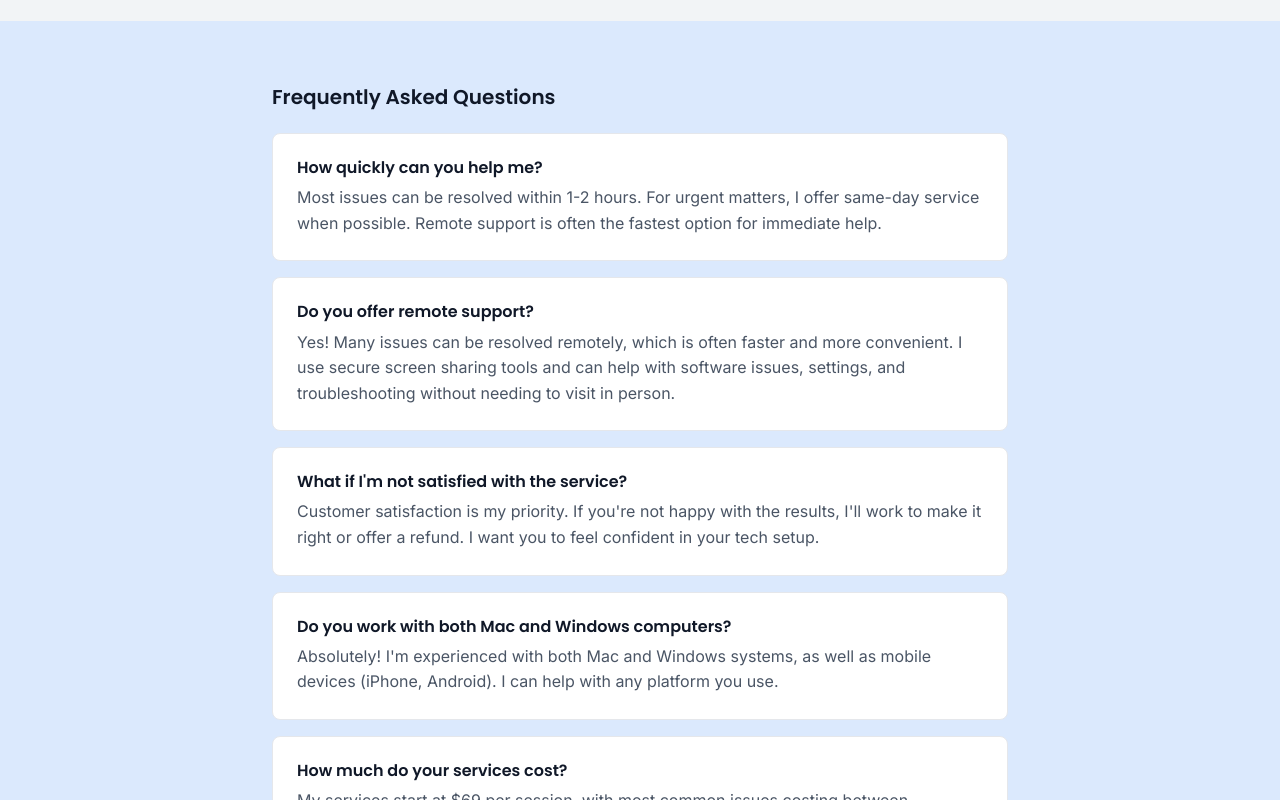
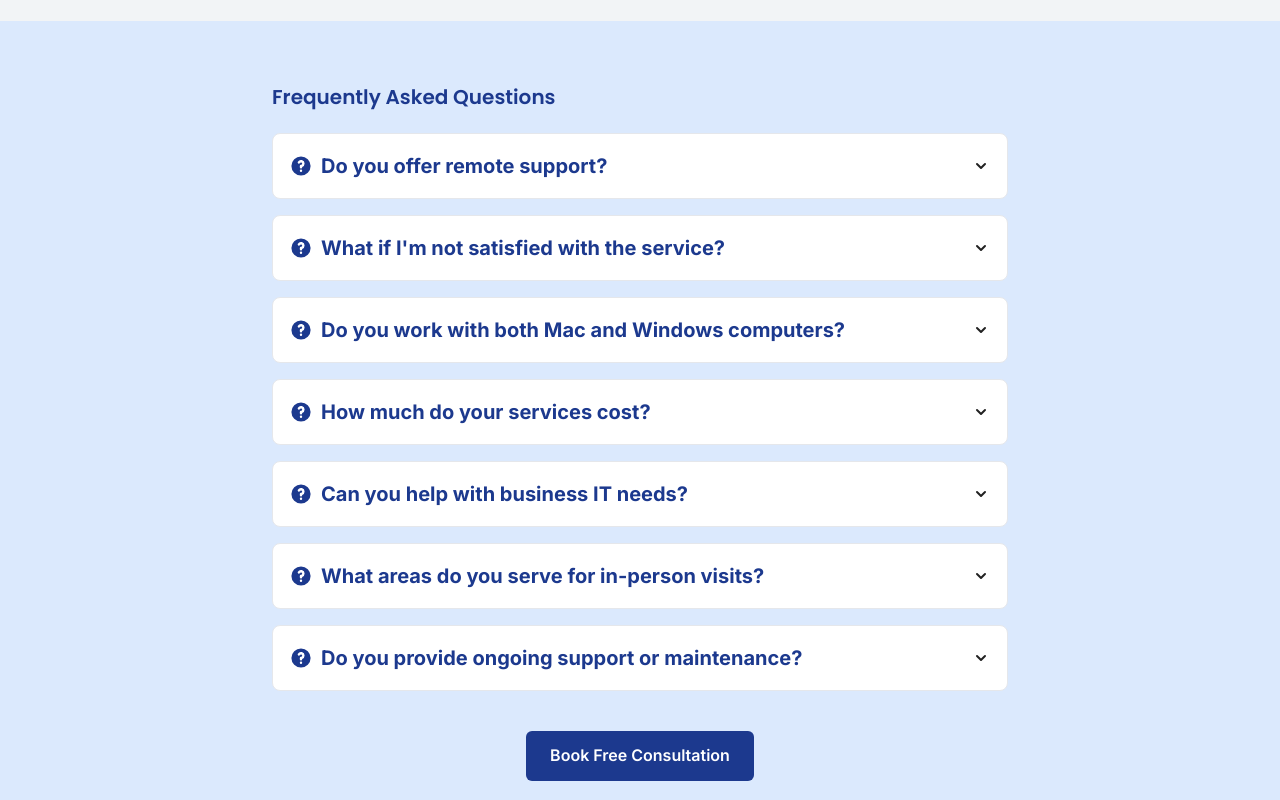
Before and after one commit to Eyeseev/private-it-support-website, a Next.js app: page /contact in a window 1280 px wide. Shown: the part 740-1540 px from the top of the page. Built offline with nearby package versions, Linux system fonts and the light colour scheme.

Commit message:
Contact page: FAQ accordion, A11Y improvements, and visual balance tweaks

```diff
--- a/src/app/contact/page.tsx
+++ b/src/app/contact/page.tsx
@@ -32,6 +32,7 @@ export default function Contact() {
               {/* Contact Form/CTA Card */}
               <div className="bg-white rounded-xl shadow p-8 flex flex-col justify-center">
                 <h3 className="font-semibold text-gray-900 mb-4">Quick Contact Form</h3>
+                <p className="text-gray-700 mb-2">Prefer email or text? You can also reach out directly.</p>
                 <p className="text-gray-600 mb-6">For immediate assistance, please use the consultation booking system below.</p>
                 <a
                   href="https://calendly.com/victor-privateitsupport/consultation"
@@ -39,22 +40,35 @@ export default function Contact() {
                   rel="noopener noreferrer"
                   className="bg-[#1c398e] text-white px-6 py-3 rounded-md font-semibold hover:bg-blue-800 transition-all duration-200 inline-block hover:shadow-md hover:scale-105 focus:outline-none focus-visible:ring focus-visible:ring-blue-500 focus-visible:ring-offset-2"
                   aria-label="Book a free 15-minute consultation (opens in new tab)"
+                  aria-describedby="consult-desc"
                 >
                   Book Free Consultation
                 </a>
-                <p className="text-sm text-gray-500 mt-3">15-minute free consultation to discuss your IT needs.</p>
+                <p id="consult-desc" className="text-sm text-gray-700 mt-3">15-minute free consultation to discuss your IT needs.</p>
               </div>
             </div>
           </div>
         </section>
         {/* FAQ Section */}
         <section className="section-spacing bg-[#dbe9fd]">
-          <div className="section-content">
-            <h2 className="text-xl font-semibold mb-6 text-gray-900">Frequently Asked Questions</h2>
+          <div className="section-content text-[#222]">
+            <h2 className="text-xl font-bold mb-6 text-[#1c398e]">Frequently Asked Questions</h2>
             <div className="space-y-4">
               {faqs.map((faq) => (
                 <FAQItem key={faq.question} {...faq} />
               ))}
+            </div>
+            <div className="mt-10 flex justify-center">
+              <a
+                href="https://calendly.com/victor-privateitsupport/consultation"
+                target="_blank"
+                rel="noopener noreferrer"
+                className="bg-[#1c398e] text-white px-6 py-3 rounded-md font-semibold hover:bg-blue-800 transition-all duration-200 inline-block hover:shadow-md hover:scale-105 focus:outline-none focus-visible:ring focus-visible:ring-blue-500 focus-visible:ring-offset-2"
+                aria-label="Book a free 15-minute consultation (opens in new tab)"
+                aria-describedby="consult-desc"
+              >
+                Book Free Consultation
+              </a>
             </div>
           </div>
         </section>
--- a/src/components/FAQItem.tsx
+++ b/src/components/FAQItem.tsx
@@ -1,6 +1,7 @@
 'use client';
 
-import React from 'react';
+import React, { useState, useId } from 'react';
+import { HiQuestionMarkCircle, HiChevronDown } from 'react-icons/hi';
 
 interface FAQItemProps {
   question: string;
@@ -8,10 +9,27 @@ interface FAQItemProps {
 }
 
 export default function FAQItem({ question, answer }: FAQItemProps) {
+  const [open, setOpen] = useState(false);
+  const id = useId();
   return (
-    <div className="bg-white p-6 rounded-lg border border-gray-200 transition-all duration-300 hover:shadow-lg hover:-translate-y-1">
-      <h4 className="font-semibold text-gray-900 mb-2">{question}</h4>
-      <p className="text-gray-600">{answer}</p>
+    <div className="bg-white p-4 rounded-lg border border-gray-200 transition-all duration-300 hover:shadow-lg hover:-translate-y-1">
+      <button
+        className="flex items-center w-full text-left focus:outline-none focus-visible:ring focus-visible:ring-[#1c398e]"
+        aria-expanded={open}
+        aria-controls={`faq-answer-${id}`}
+        onClick={() => setOpen((v) => !v)}
+      >
+        <HiQuestionMarkCircle className="h-6 w-6 text-[#1c398e] mr-2 flex-shrink-0" aria-hidden="true" />
+        <span className="font-bold text-[1.25rem] text-[#1c398e] flex-1">{question}</span>
+        <HiChevronDown className={`h-5 w-5 ml-2 transition-transform duration-200 ${open ? 'rotate-180' : ''}`} aria-hidden="true" />
+      </button>
+      <div
+        id={`faq-answer-${id}`}
+        className={`overflow-hidden transition-all duration-300 ${open ? 'max-h-40 mt-3' : 'max-h-0'}`}
+        aria-hidden={!open}
+      >
+        <p className="text-gray-600">{answer}</p>
+      </div>
     </div>
   );
 }
--- a/src/data/contact.tsx
+++ b/src/data/contact.tsx
@@ -44,10 +44,6 @@ export const contactInfo: ContactInfo[] = [
 
 export const faqs: FAQ[] = [
   {
-    question: 'How quickly can you help me?',
-    answer: 'Most issues can be resolved within 1-2 hours. For urgent matters, I offer same-day service when possible. Remote support is often the fastest option for immediate help.'
-  },
-  {
     question: 'Do you offer remote support?',
     answer: 'Yes! Many issues can be resolved remotely, which is often faster and more convenient. I use secure screen sharing tools and can help with software issues, settings, and troubleshooting without needing to visit in person.'
   },
```
